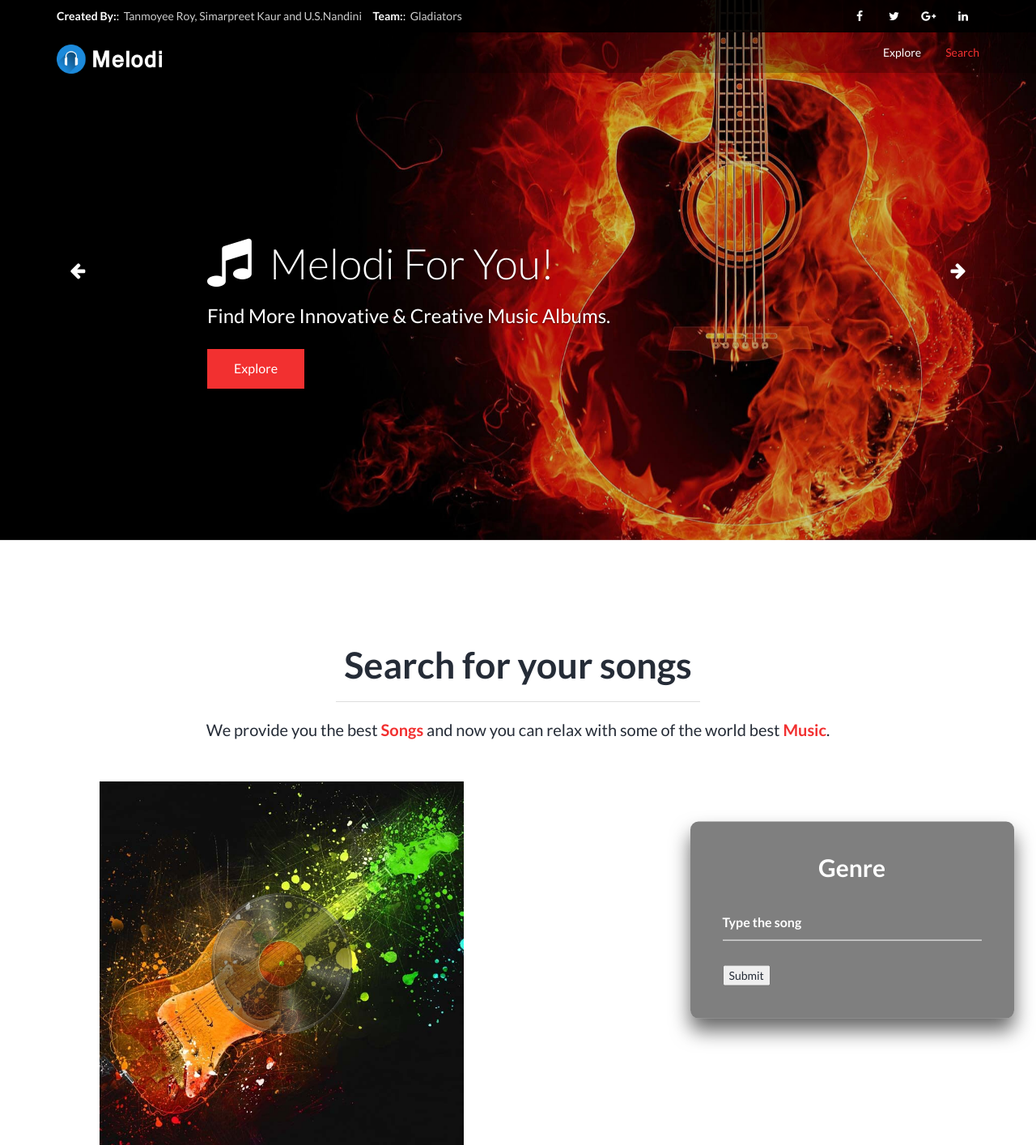
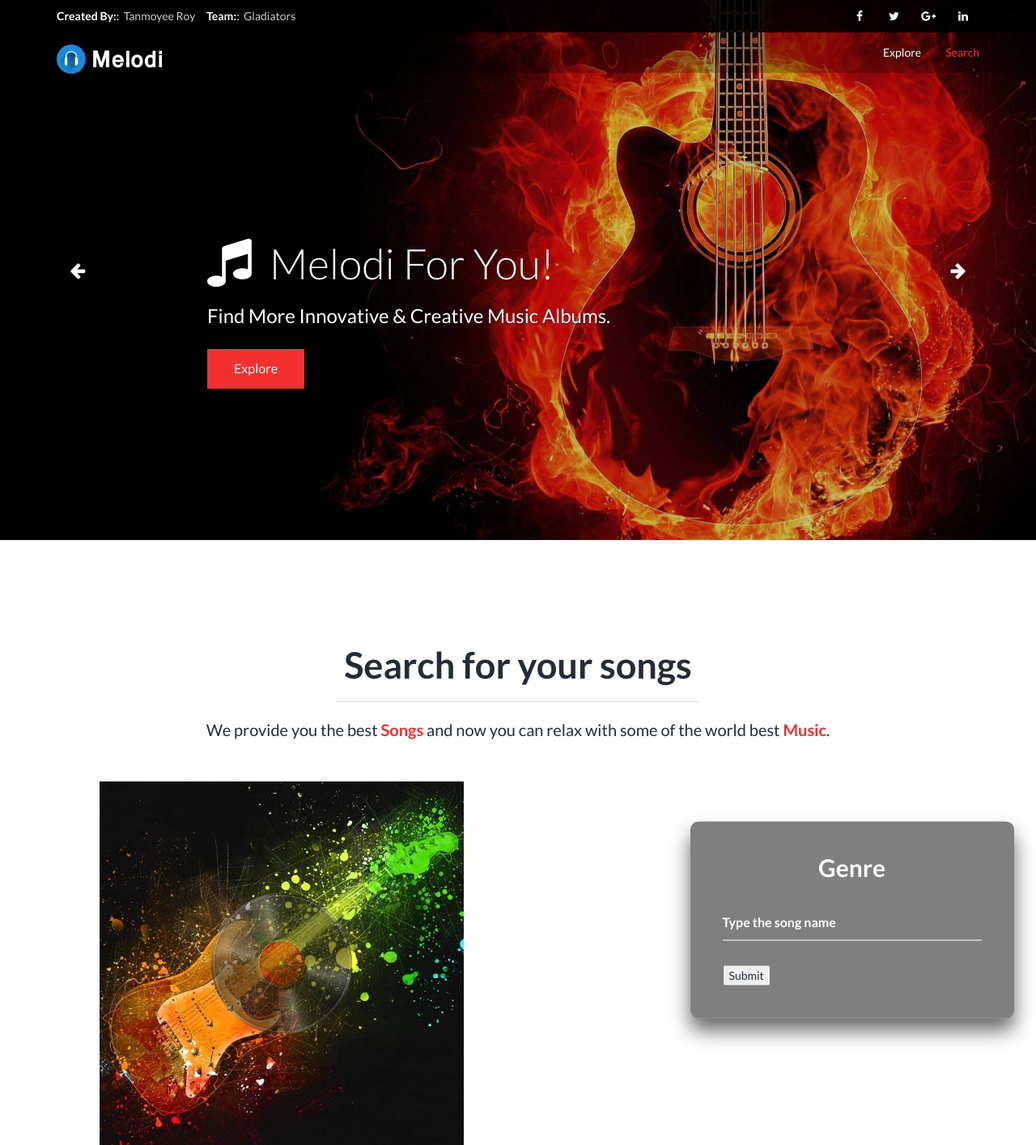
Before and after one commit to tanmoyee04/Machine-Learning-projects, a Django app: page / in a window 1280 px wide. Shown: the top 1414 px of the page at 81% size. Run offline with Django 3.2, Linux system fonts and the light colour scheme; some libraries are stand-ins or nearby versions.

Commit message:
final update

```diff
--- a/melodi/Templates/index.html
+++ b/melodi/Templates/index.html
@@ -39,7 +39,7 @@
 					<div class="container">
 						<!-- secondary menu left link area -->
 						<div class="sm-left">
-							<strong>Created By:</strong>:&nbsp; <a href="#">Tanmoyee Roy, Simarpreet Kaur and U.S.Nandini</a>&nbsp;&nbsp;&nbsp;&nbsp;
+							<strong>Created By:</strong>:&nbsp; <a href="#">Tanmoyee Roy</a>&nbsp;&nbsp;&nbsp;&nbsp;
 							<strong>Team:</strong>:&nbsp; <a href="#">Gladiators</a>
 						</div>
 						<!-- secondary menu right link area -->
@@ -182,7 +182,7 @@
 											{% csrf_token %}
 										  <div class="user-box">
 											<input type="text" name="songID" required="" autocomplete="off" value='{{songname}}'>
-											<label>Type the song</label>
+											<label>Type the song name</label>
 										  </div>
 										  {% if genre %}
 										  <div class="user-box">
```
